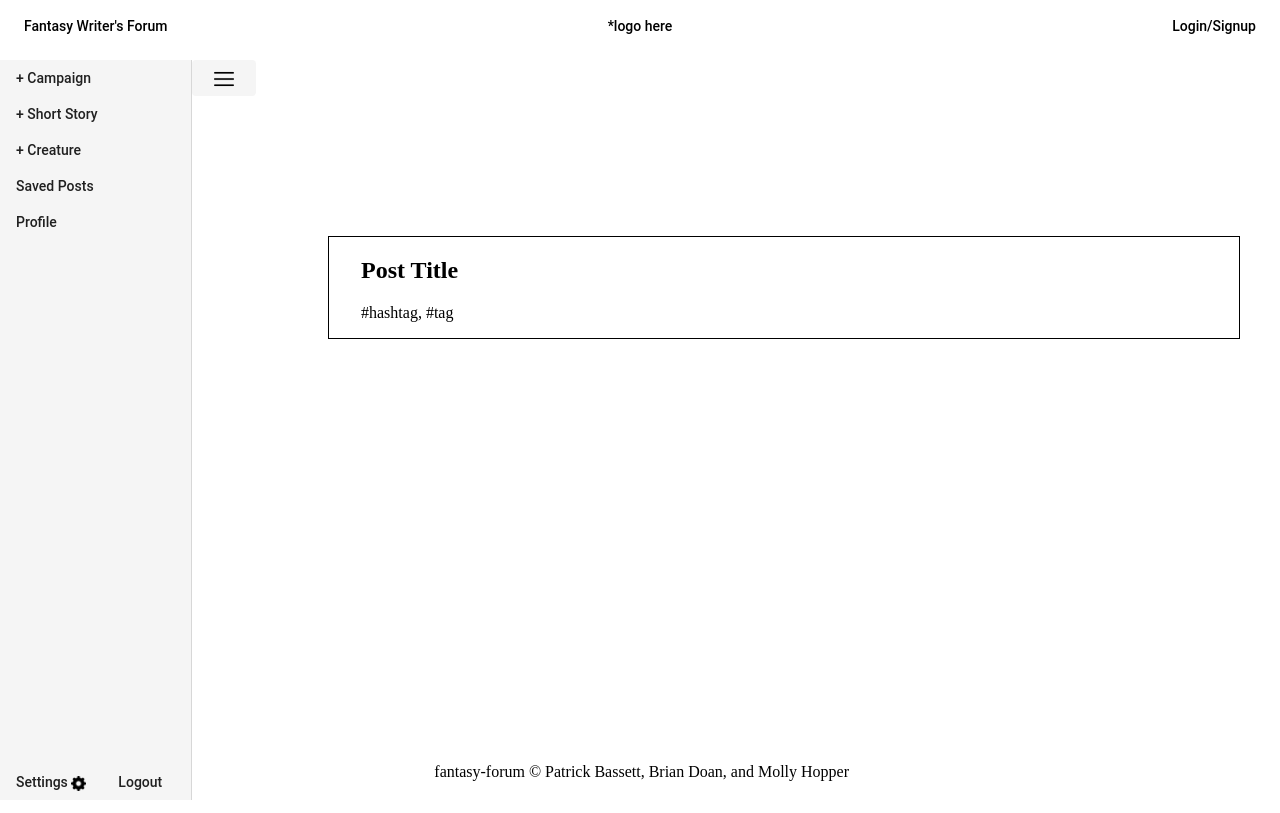
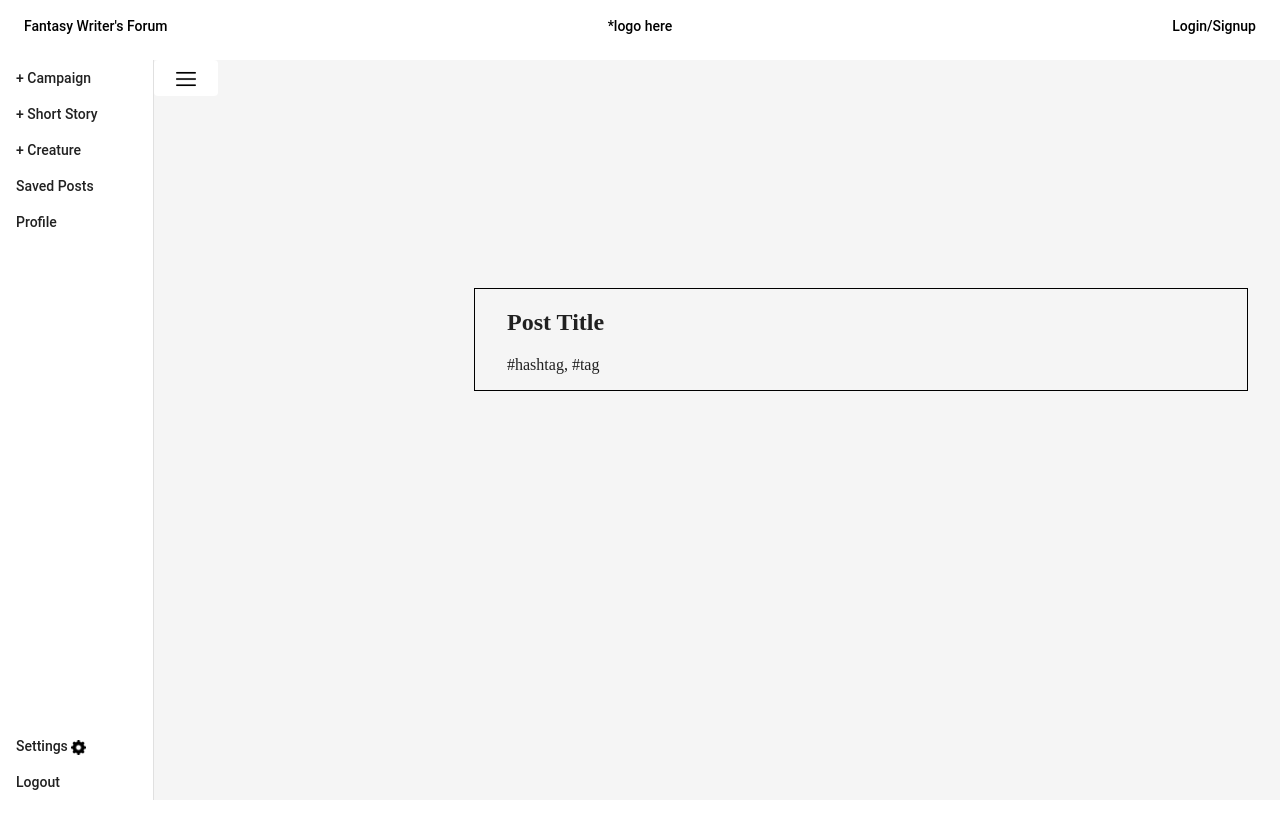
Before and after one commit to goblinbat/fantasy_frontend, an Angular app: page /explore in a window 1280 px wide. Built offline with nearby package versions, Linux system fonts and the light colour scheme; what @auth0/angular-jwt would draw is missing.

Commit message:
put explore in sidenav/ route changes

```diff
--- a/src/app/app-routing.module.ts
+++ b/src/app/app-routing.module.ts
@@ -2,12 +2,13 @@ import { NgModule } from '@angular/core';
 import { Routes, RouterModule } from '@angular/router';
 
 import { AuthComponent } from './components/auth/auth.component';
-import { ExploreComponent} from './components/explore/explore.component';
+import { ExploreComponent } from './components/explore/explore.component';
+import { SideBarComponent } from './components/navs/side-bar/side-bar.component';
 
 const routes: Routes = [
   { path: 'auth', component: AuthComponent},
   { path: '', redirectTo: 'auth', pathMatch: 'full' },
-  { path: 'explore', component: ExploreComponent }
+  { path: 'explore', component: SideBarComponent }
 ];
 
 @NgModule({
--- a/src/app/components/explore/explore.component.html
+++ b/src/app/components/explore/explore.component.html
@@ -1,4 +1,3 @@
-<app-side-bar></app-side-bar>
 <div>
   <div class="postContainer">
     <h2>Post Title</h2>
--- a/src/app/components/navs/side-bar/side-bar.component.css
+++ b/src/app/components/navs/side-bar/side-bar.component.css
@@ -4,8 +4,8 @@
   bottom: 0;
   left: 0;
   right: 0;
-  width: 20em;
-  background-color: transparent;
+  /* width: 20em; */
+  background-color: whitesmoke;
 }
 
 .example-sidenav {
@@ -13,10 +13,10 @@
   align-items: center;
   justify-content: center;
   min-width: 130px;
-  width: 60%;
-  margin-right: 5em;
-  padding-right: 1em;
-  background-color: whitesmoke;
+  width: 12%;
+  /* margin-right: 5em; */
+  /* padding-right: 1em; */
+  /* background-color: whitesmoke; */
 }
 
 
@@ -27,5 +27,5 @@
 }
 
 .hamburger button{
-  background-color: whitesmoke;
+  background-color: white;
 }
--- a/src/app/components/navs/side-bar/side-bar.component.html
+++ b/src/app/components/navs/side-bar/side-bar.component.html
@@ -19,5 +19,8 @@
 
     <mat-sidenav-content class="hamburger" [formGroup]="options">
       <button mat-button (click)="sidenav.toggle()"><img src="../../../../assets/menu.png" width="20px" height="5%"></button>
+      <app-explore></app-explore>
     </mat-sidenav-content>
+
+
   </mat-sidenav-container>
```
Also changed, not shown: src/app/services/post.service.ts (added, +15 -0 lines), 1 other file (tests, documents, lock files or other folders).
